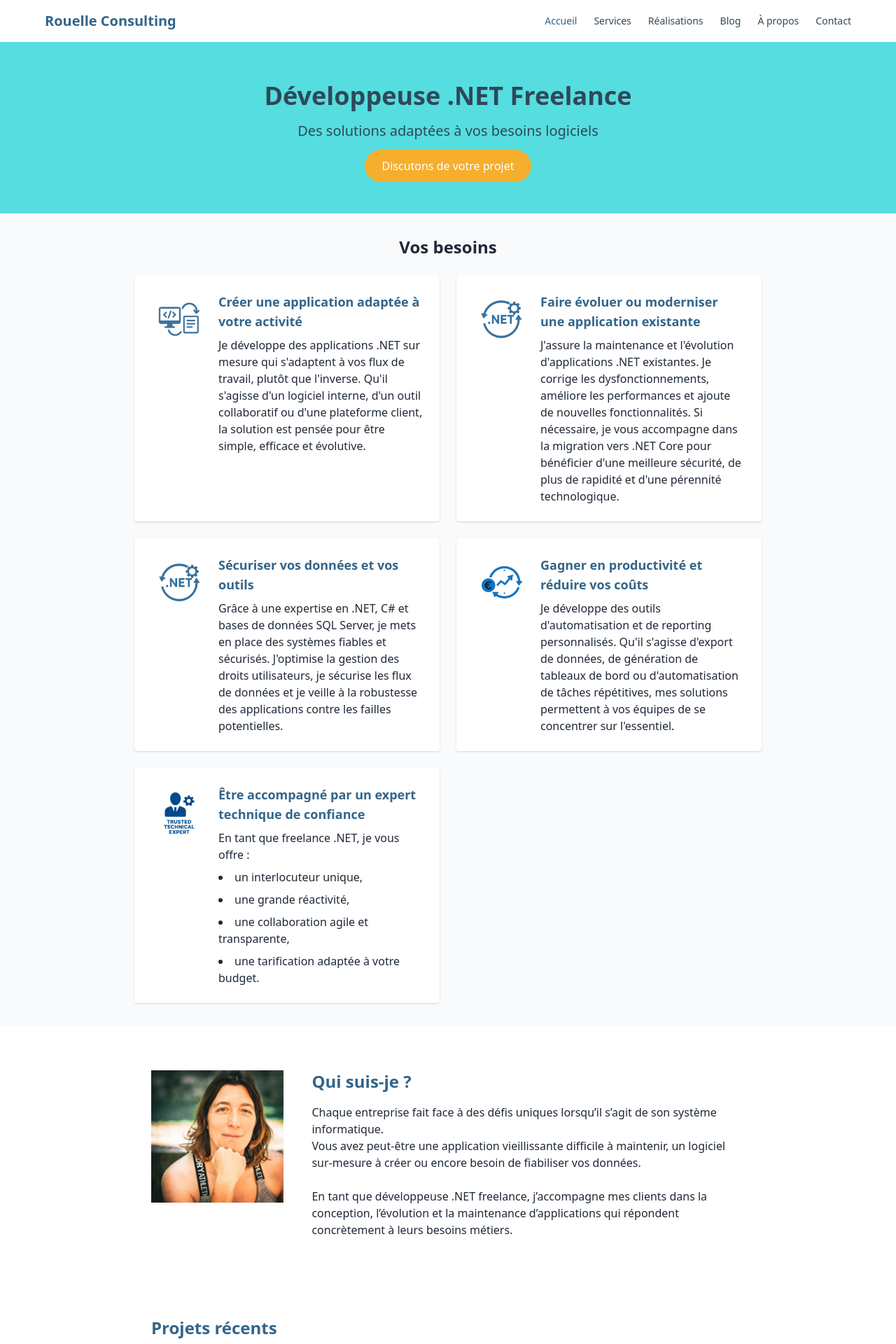
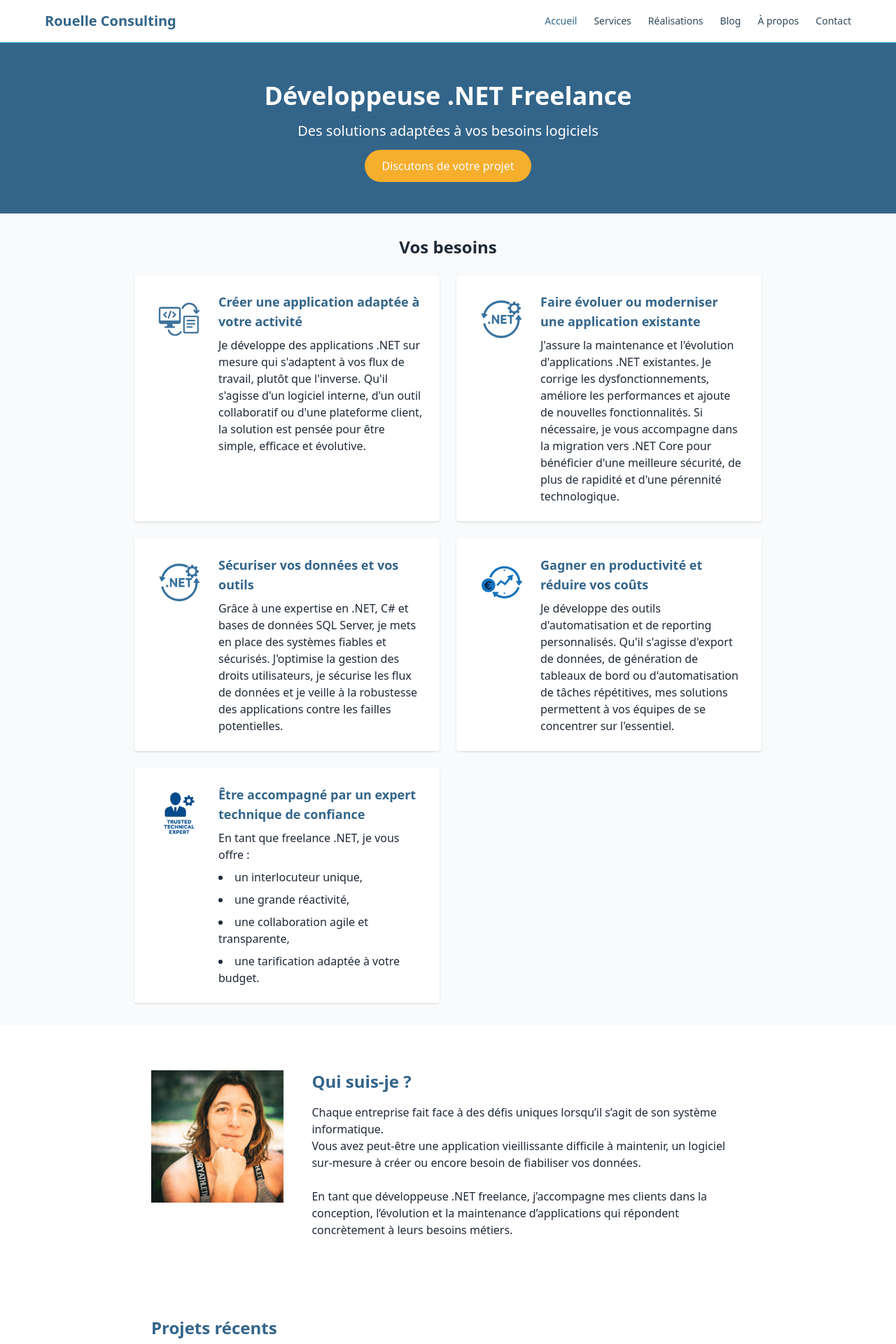
Before and after one commit to nrouelle/rouelleconsulting, a Jekyll site: the page index.html, which Jekyll copies as it is, in a window 1280 px wide. Shown: the top 1920 px of the page at 70% size. Built offline with Jekyll 4.4.1, drawn with Linux system fonts in a browser that asks for light colours.

Commit message:
update index theme

```diff
--- a/index.html
+++ b/index.html
@@ -178,9 +178,9 @@
   </script>
 
     <!-- Hero Section -->
-    <section class="bg-brand py-14 px-6 text-center">
-        <h1 class="text-4xl font-bold mb-4 text-brand-darker">Développeuse .NET Freelance</h1>
-        <p class="text-xl mb-6 text-brand-darker">Des solutions adaptées à vos besoins logiciels</p>
+    <section class="bg-brand-dark py-14 px-6 text-center">
+        <h1 class="text-4xl font-bold mb-4 text-white">Développeuse .NET Freelance</h1>
+        <p class="text-xl mb-6 text-white">Des solutions adaptées à vos besoins logiciels</p>
         <a href="https://cal.com/rouelleconsulting/30min?overlayCalendar=true" target="_blank" class="bg-accent text-white px-6 py-3 rounded-full hover:bg-accent-warm transition">Discutons
             de votre projet</a>
     </section>
```
Also changed, not shown: images/logo_rouelleconsulting.png (added).
